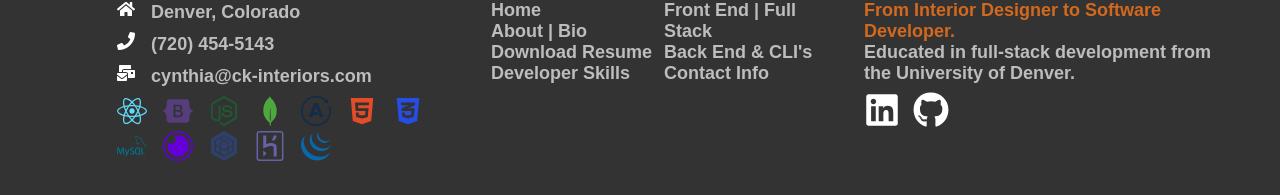
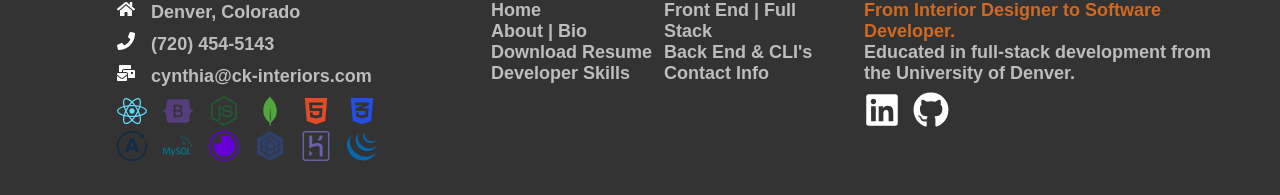
Before and after one commit to CynthiaGodoy/react.js-portfolio, a React (Create React App) app: page / in a window 1280 px wide. Shown: the part 3636-3831 px from the top of the page. Built offline with nearby package versions, Linux system fonts and the light colour scheme.

Commit message:
add break in skills icon on footer

```diff
--- a/src/components/Footer.js
+++ b/src/components/Footer.js
@@ -29,10 +29,10 @@ const Footer = () => {
                         <FaBootstrap size={30} style={{ color: "#563d7c", marginRight: "1rem" }} />
                         <FaNodeJs size={30} style={{ color: "#215732", marginRight: "1rem" }} />
                         <SiMongodb size={30} style={{ color: "#4FA83D", marginRight: "1rem" }} />
-                        <SiApollographql size={30} style={{ color: "#112B49", marginRight: "1rem" }} />
                         <FaHtml5 size={30} style={{ color: "#e34c26", marginRight: "1rem" }} />
                         <FaCss3Alt size={30} style={{ color: "#264de4", marginRight: "1rem" }} />
                         <div>
+                        <SiApollographql size={30} style={{ color: "#112B49", marginRight: "1rem" }} />
                         <SiMysql size={30} style={{ color: "#00758f", marginRight: "1rem" }} />
                         <SiInsomnia size={30} style={{ color: "#6400d7", marginRight: "1rem" }} />
                         <SiSequelize size={30} style={{ color: "#2f406a", marginRight: "1rem" }} />
```
